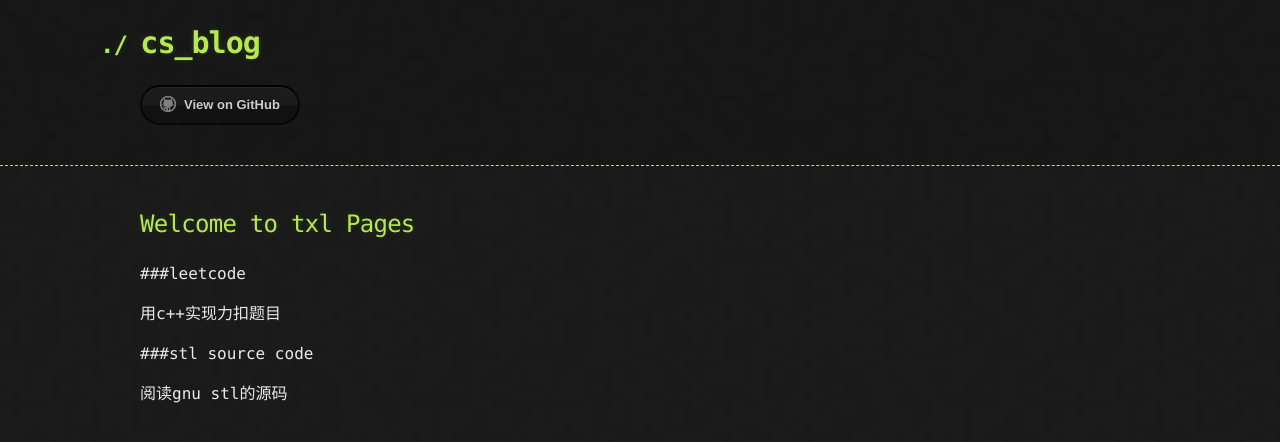
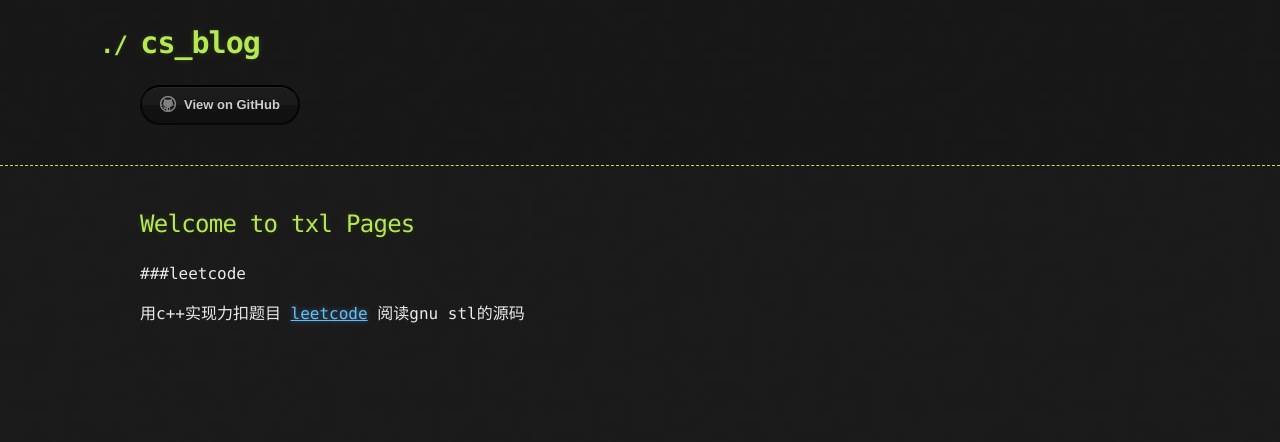
Before and after one commit to picturetxl/cs_blog, a Jekyll site: the page built from index.md, in a window 1280 px wide. Shown: the top 442 px of the page. Built offline with Jekyll 4.4.1, drawn with Linux system fonts in a browser that asks for light colours; our own code applies the rules of GitHub Pages for plain Markdown files; the repository's description, which GitHub fills in, is left out.

Commit message:
leetcode menu test

```diff
--- a/index.md
+++ b/index.md
@@ -3,7 +3,5 @@
 ###leetcode
 
 用c++实现力扣题目
-
-###stl source code
-
+[leetcode](pages\leetcode.md)
 阅读gnu stl的源码
```
